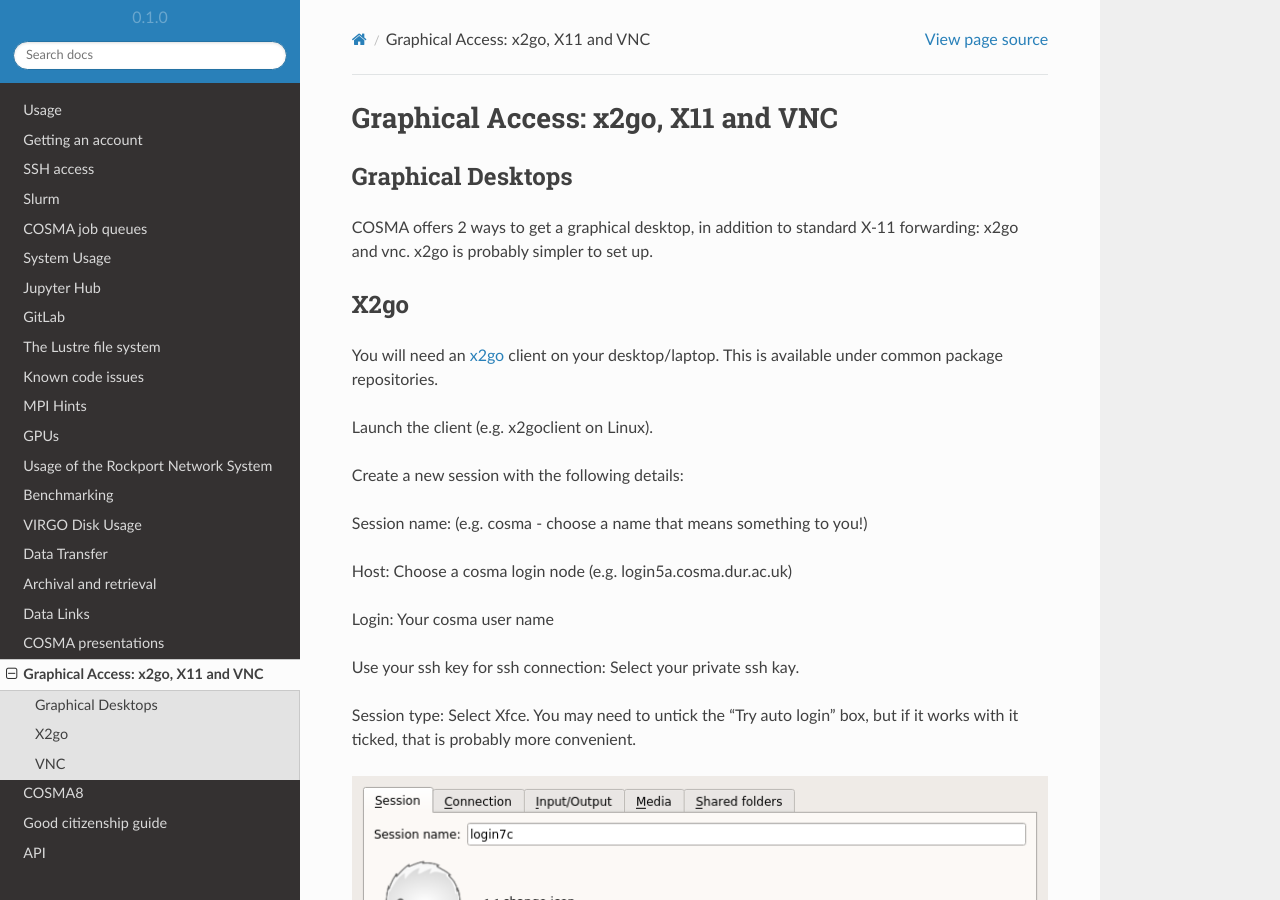
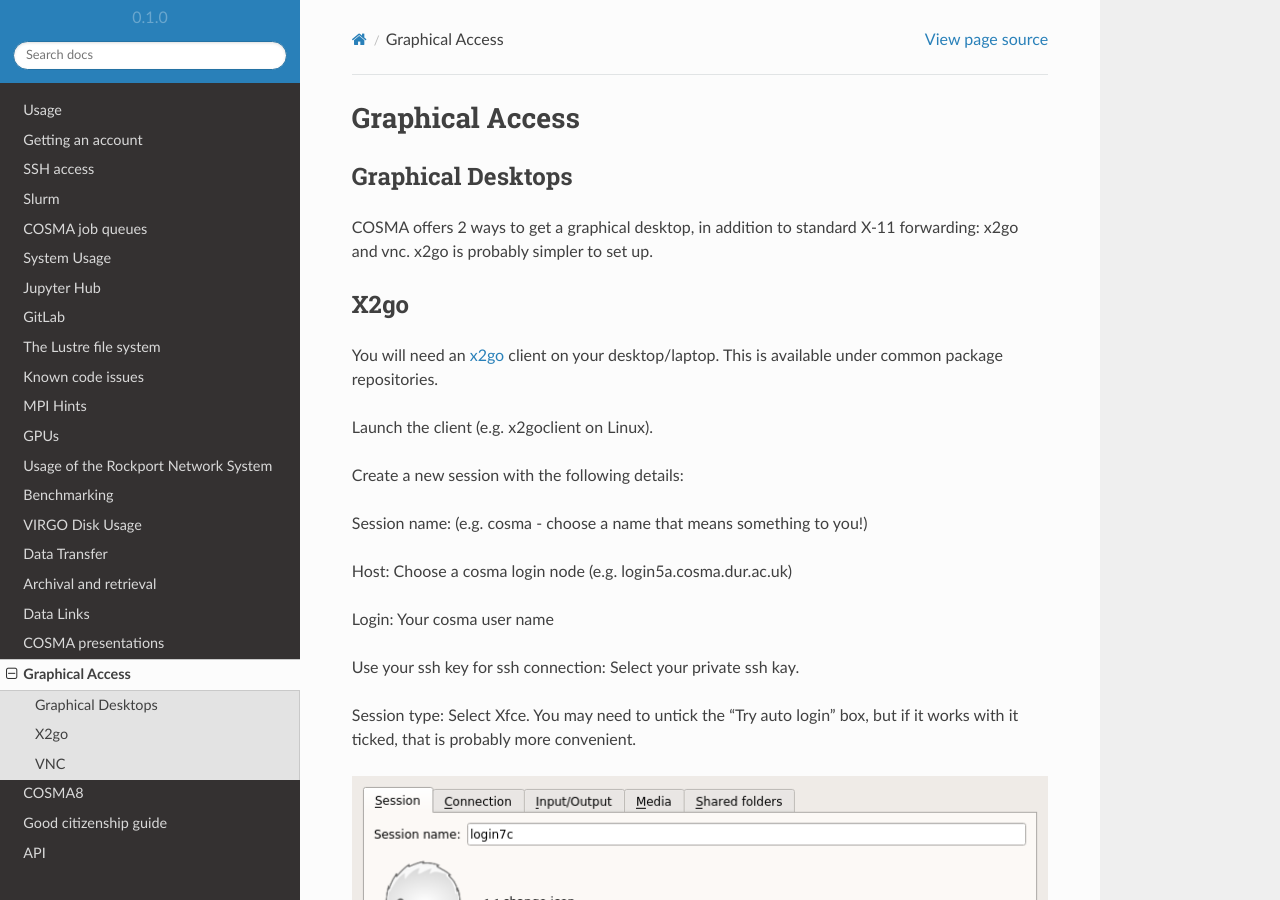
Before and after one commit to agb32/cosmadoc, a Sphinx documentation site: the page built from docs/source/x2go.md, in a window 1280 px wide and 900 px high. Built offline with Sphinx 7.4.7 and the Read the Docs theme 2.0.0, drawn with Linux system fonts in a browser that asks for light colours; pages that are not in the unit, such as notebooks, are missing from menus.

Commit message:
fixed typo

```diff
--- a/docs/source/x2go.md
+++ b/docs/source/x2go.md
@@ -1,4 +1,4 @@
-# Graphical Access: x2go, X11 and VNC
+# Graphical Access
 
 ## Graphical Desktops
 
```
